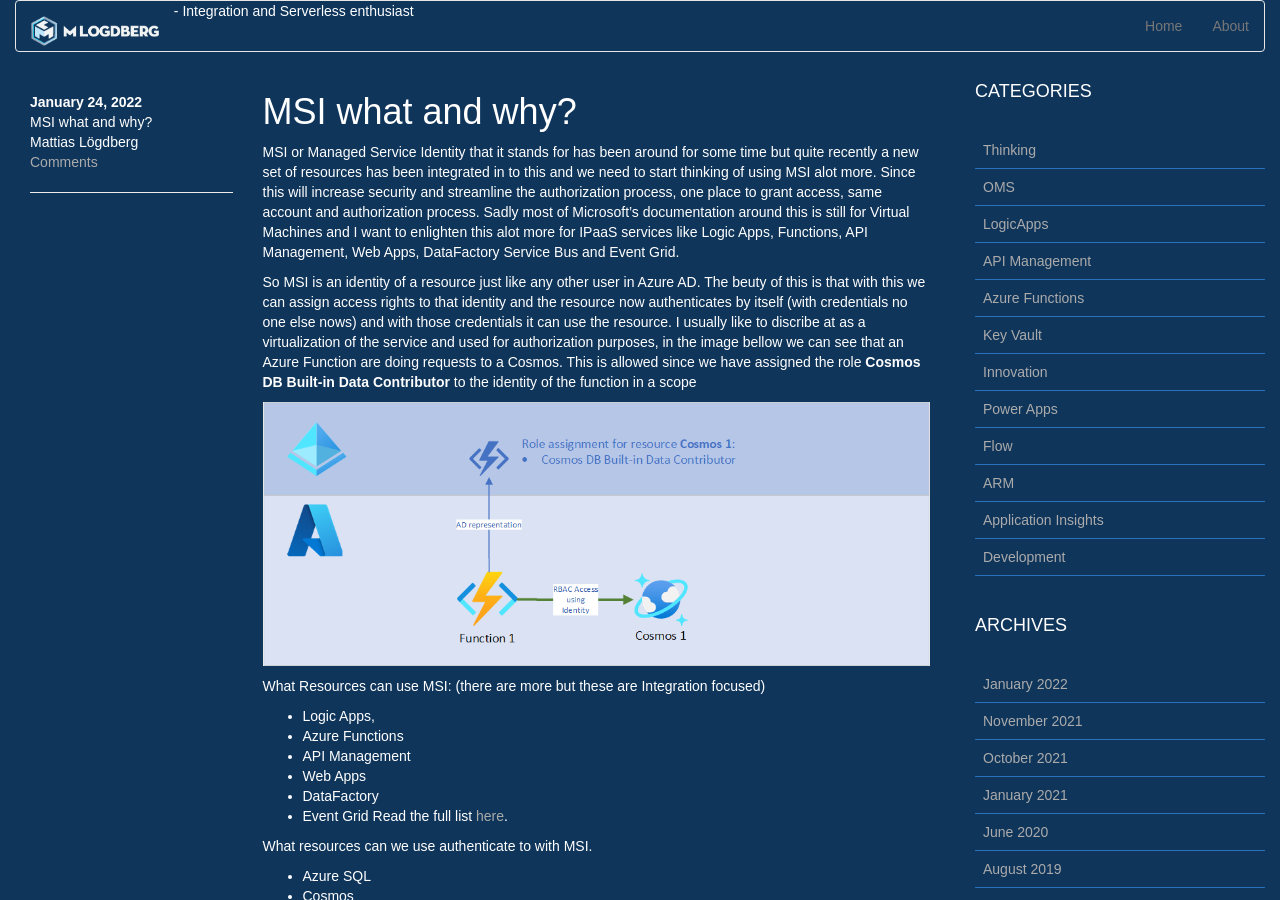
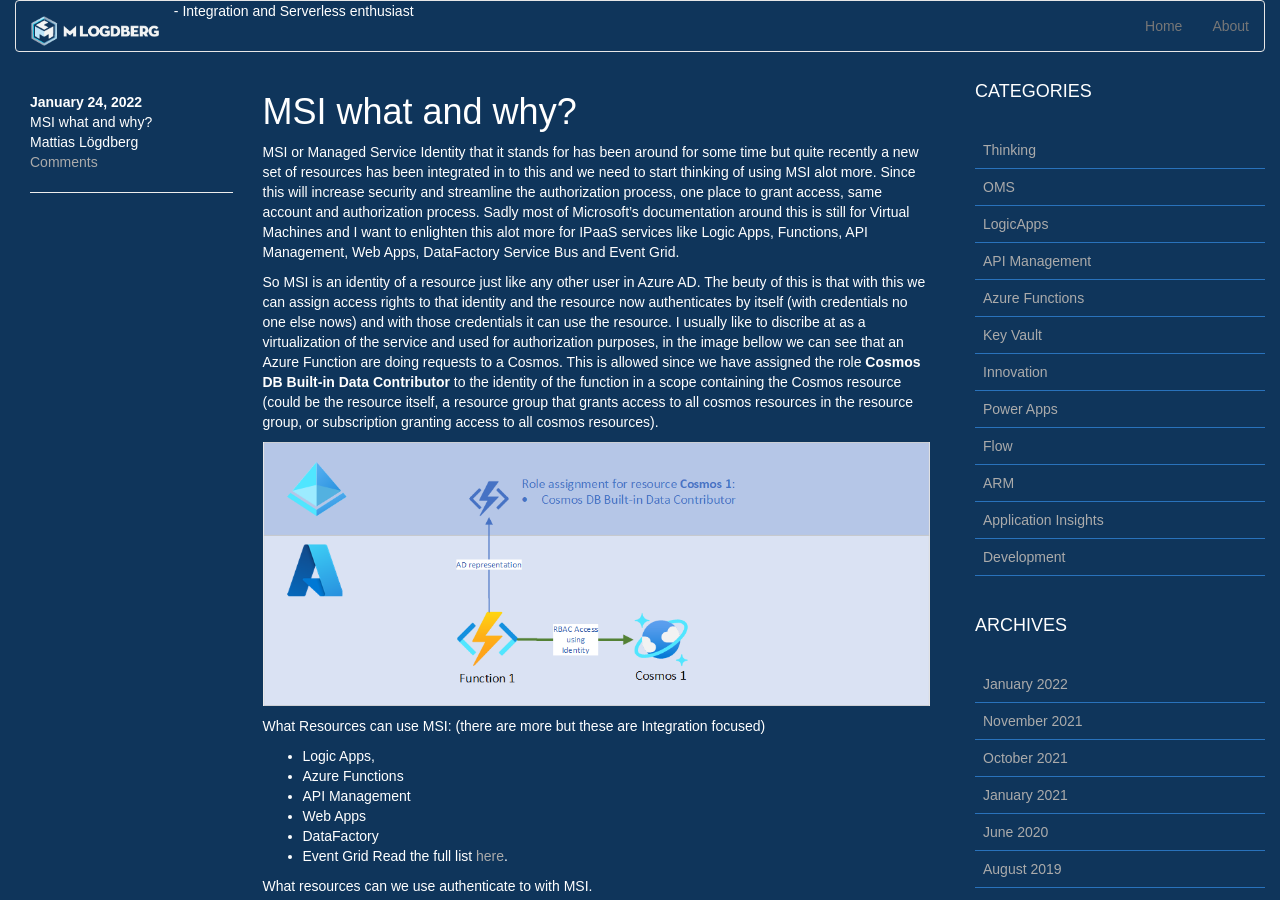
Before and after one commit to MLogdberg/mlogdberg.github.io, a Jekyll site: the page built from _posts/2022-01-24-MSI what and why.md, in a window 1280 px wide and 900 px high. Built offline with Jekyll 4.4.1, drawn with Linux system fonts in a browser that asks for light colours; nearby versions of some CDN libraries; some web fonts are replaced; comment, search, counter and statistics services are not loaded.

Commit message:
updated text

```diff
--- a/_posts/2022-01-24-MSI what and why.md
+++ b/_posts/2022-01-24-MSI what and why.md
@@ -12,7 +12,7 @@
 MSI or Managed Service Identity that it stands for has been around for some time but quite recently a new set of resources has been integrated in to this and we need to start thinking of using MSI alot more. Since this will increase security and streamline the authorization process, one place to grant access, same account and authorization process. Sadly most of Microsoft's documentation around this is still for Virtual Machines and I want to enlighten this alot more for IPaaS services like Logic Apps, Functions, API Management, Web Apps, DataFactory Service Bus and Event Grid.
 
 So MSI is an identity of a resource just like any other user in Azure AD. The beuty of this is that with this we can assign access rights to that identity and the resource now authenticates by itself (with credentials no one else nows) and with those credentials it can use the resource.
-I usually like to discribe at as a virtualization of the service and used for authorization purposes, in the image bellow we can see that an Azure Function are doing requests to a Cosmos. This is allowed since we have assigned the role **Cosmos DB Built-in Data Contributor** to the identity of the function in a scope
+I usually like to discribe at as a virtualization of the service and used for authorization purposes, in the image bellow we can see that an Azure Function are doing requests to a Cosmos. This is allowed since we have assigned the role **Cosmos DB Built-in Data Contributor** to the identity of the function in a scope containing the Cosmos resource (could be the resource itself, a resource group that grants access to all cosmos resources in the resource group, or subscription granting access to all cosmos resources).
 
 ![Result in VS Code](/assets/uploads/2022/01/drawing-ad-virtualization.png)
 
```
